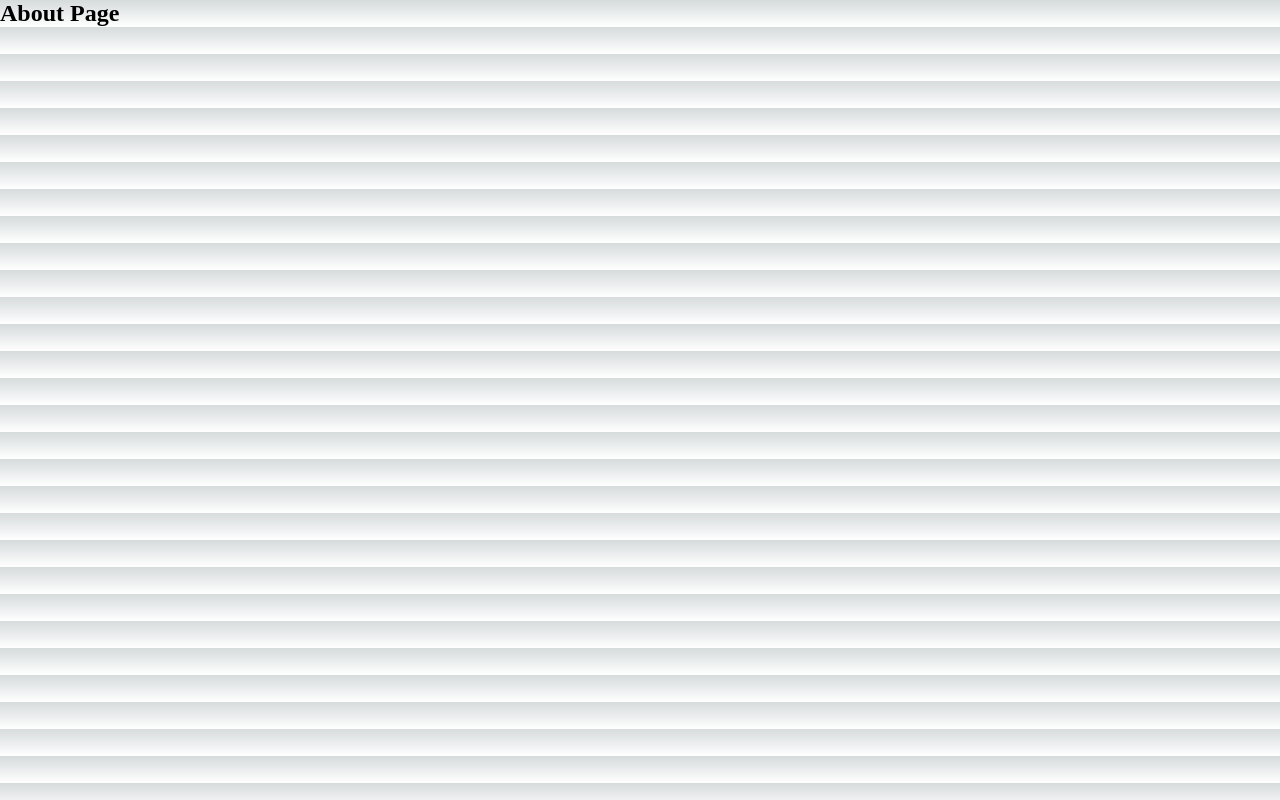
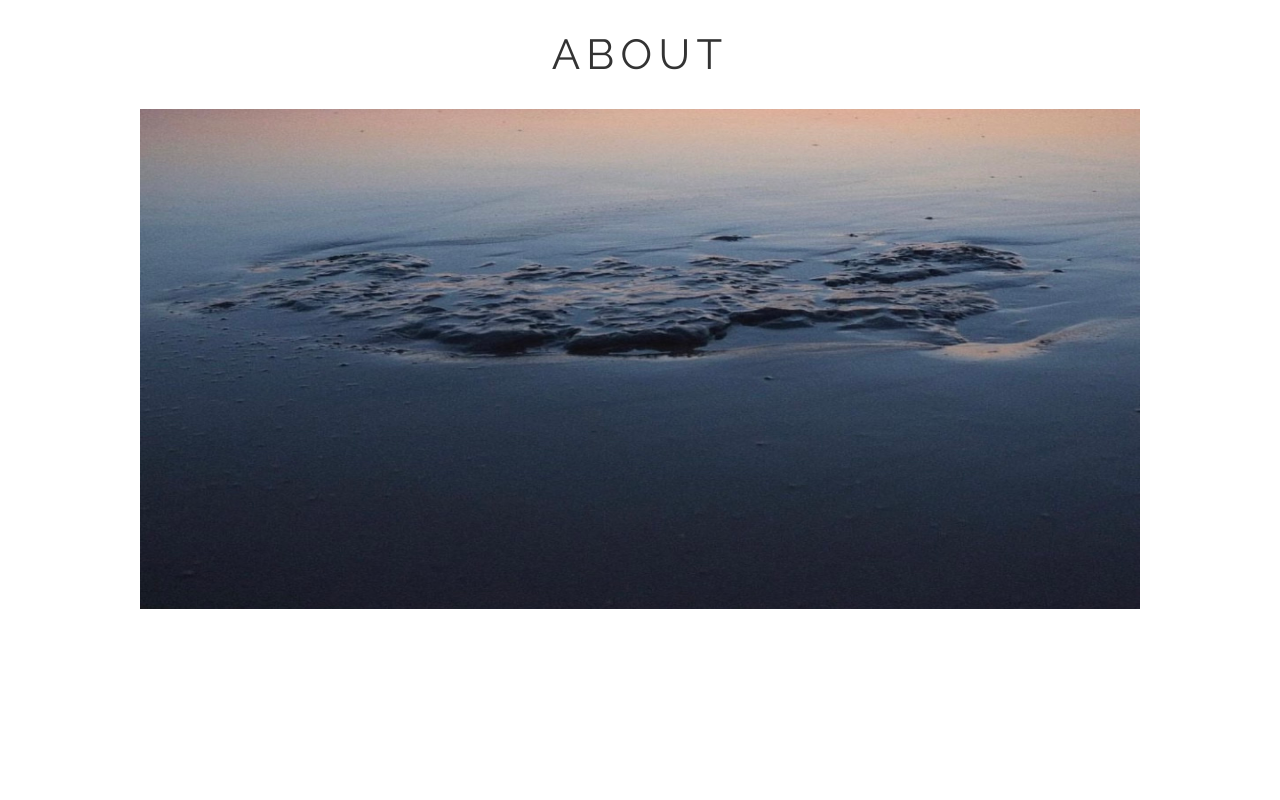
Before and after one commit to mithumiami/mithumiami, a Next.js app: page /about in a window 1280 px wide. Built offline with nearby package versions, Linux system fonts and the light colour scheme.

Commit message:
add: create about_page

```diff
--- a/pages/about.jsx
+++ b/pages/about.jsx
@@ -1,5 +1,25 @@
+import Image from 'next/image'
+import Link from 'next/link'
+import styles from '@/styles/About.module.css'
+import styled from "styled-components";
+
 function About() {
-    return <h2>About Page</h2>
+    return (
+    <div className={styles.container}>
+        <div className={styles.title}>ABOUT</div>
+        <div className={styles.imagebox}>
+            <Image
+                className={styles.image}
+                src="/about_image.jpg"
+                alt="top_image"
+                width={1000}
+                height= {500}
+                objectFit= "contain"
+                // layout="fill"
+            />
+        </div>
+    </div>
+    )
    }
 
    export default About
--- /dev/null
+++ b/styles/About.module.css
@@ -0,0 +1,20 @@
+.container{
+    font-family: 'Raleway'!important;
+    background-color: #ffffff;
+    color: #333333;
+    min-height: 100vh;
+}
+.title{
+    font-size: 42px;
+    padding: 30px 0;
+    text-align: center;
+    letter-spacing: 0.15em;
+}
+.imagebox{
+    margin: 0 auto;
+    position: relative;
+    text-align: center;
+}
+.image{
+    margin: 0 auto;
+}
```
Also changed, not shown: pages/index.jsx (+4 -5 lines), public/about_image.jpg (added).
